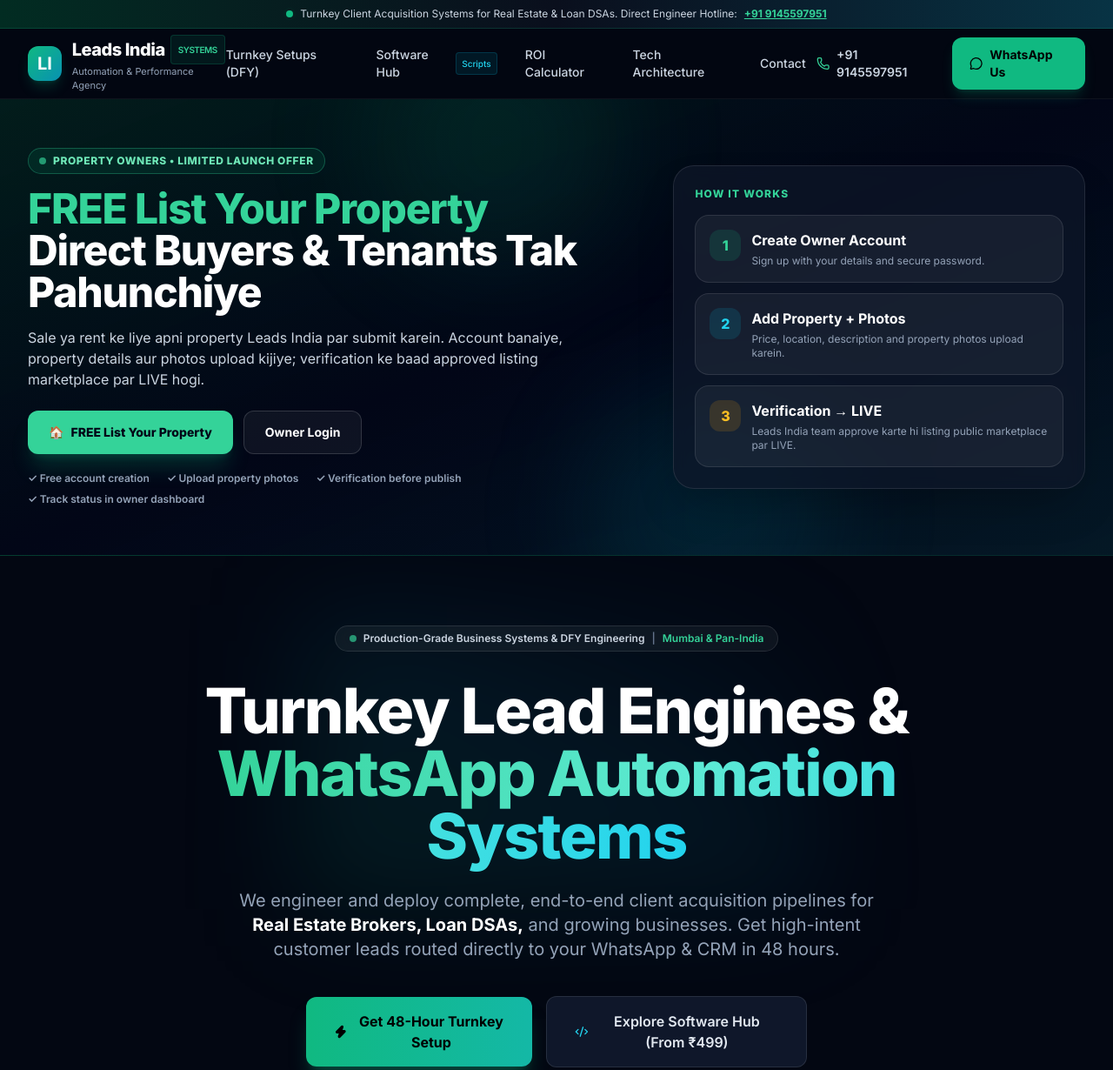
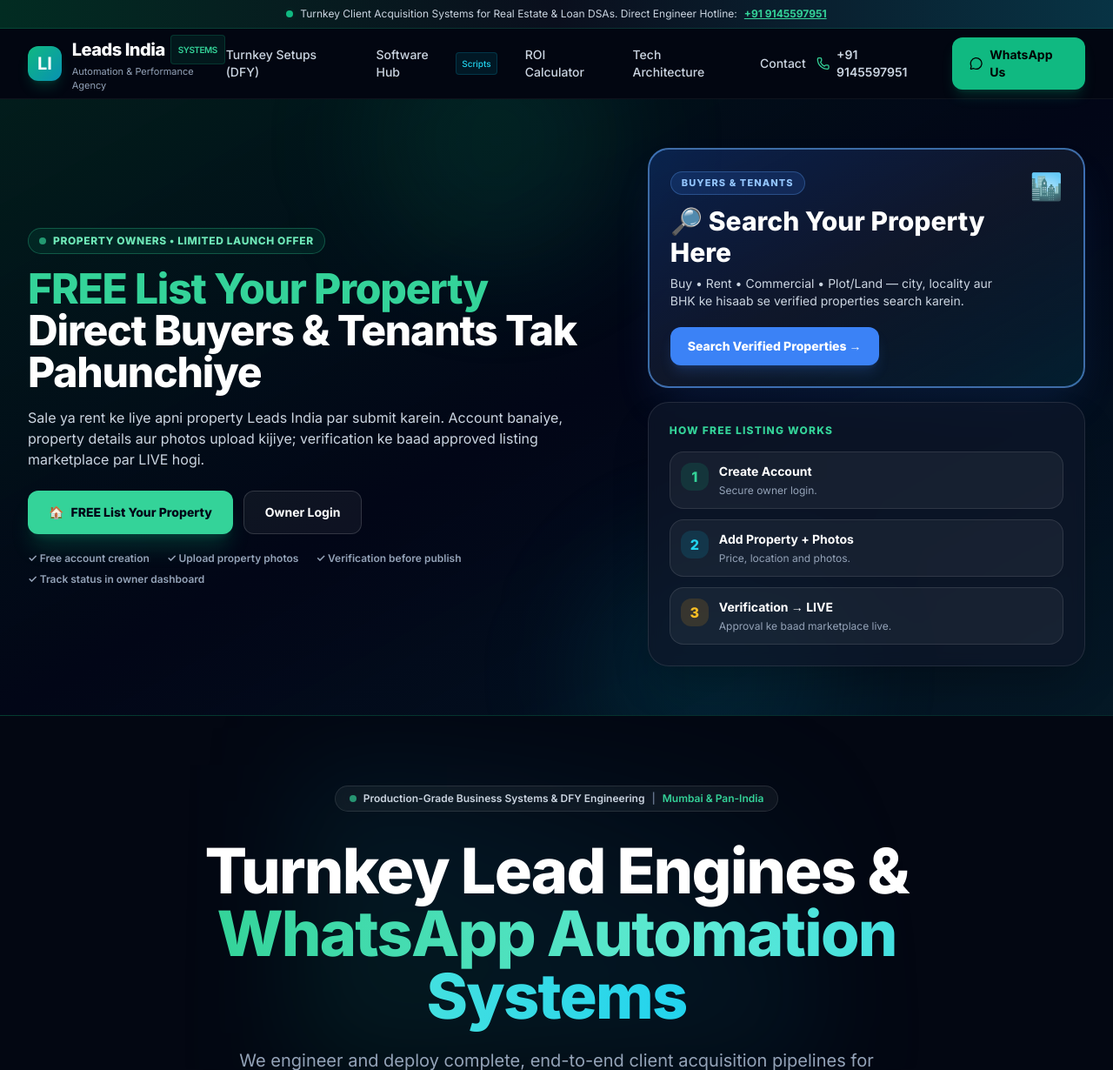
Before and after one commit to primesolution1998-cloud/leadsindia-website, a PHP site: page / in a window 1280 px wide. Shown: the top 1230 px of the page at 87% size. Run offline with PHP 8.4, Linux system fonts and the light colour scheme; some libraries are stand-ins or nearby versions.

Commit message:
Add highlighted property search card to homepage campaign block

```diff
--- a/property-owner-campaign-block.php
+++ b/property-owner-campaign-block.php
@@ -7,7 +7,7 @@
     <div class="absolute -bottom-24 right-1/4 h-72 w-72 rounded-full bg-cyan-500/10 blur-3xl"></div>
   </div>
   <div class="relative max-w-7xl mx-auto px-4 sm:px-6 lg:px-8 py-10 lg:py-14">
-    <div class="grid lg:grid-cols-[1.2fr_.8fr] gap-8 items-center">
+    <div class="grid lg:grid-cols-[1.15fr_.85fr] gap-8 items-center">
       <div>
         <div class="inline-flex items-center gap-2 rounded-full border border-emerald-400/30 bg-emerald-500/10 px-3 py-1.5 text-xs font-extrabold uppercase tracking-wider text-emerald-300">
           <span class="h-2 w-2 rounded-full bg-emerald-400 animate-pulse"></span>
@@ -21,26 +21,25 @@
           Sale ya rent ke liye apni property Leads India par submit karein. Account banaiye, property details aur photos upload kijiye; verification ke baad approved listing marketplace par LIVE hogi.
         </p>
         <div class="mt-6 flex flex-col sm:flex-row gap-3">
-          <a href="/owner/register.php" class="inline-flex items-center justify-center gap-2 rounded-xl bg-emerald-400 hover:bg-emerald-300 px-6 py-3.5 text-sm font-black text-slate-950 shadow-xl shadow-emerald-500/20 transition">
-            <span>🏠</span> FREE List Your Property
-          </a>
-          <a href="/owner/login.php" class="inline-flex items-center justify-center gap-2 rounded-xl border border-white/15 bg-white/5 hover:bg-white/10 px-6 py-3.5 text-sm font-bold text-white transition">
-            Owner Login
-          </a>
+          <a href="/owner/register.php" class="inline-flex items-center justify-center gap-2 rounded-xl bg-emerald-400 hover:bg-emerald-300 px-6 py-3.5 text-sm font-black text-slate-950 shadow-xl shadow-emerald-500/20 transition"><span>🏠</span> FREE List Your Property</a>
+          <a href="/owner/login.php" class="inline-flex items-center justify-center gap-2 rounded-xl border border-white/15 bg-white/5 hover:bg-white/10 px-6 py-3.5 text-sm font-bold text-white transition">Owner Login</a>
         </div>
         <div class="mt-5 flex flex-wrap gap-x-5 gap-y-2 text-xs font-semibold text-slate-400">
-          <span>✓ Free account creation</span>
-          <span>✓ Upload property photos</span>
-          <span>✓ Verification before publish</span>
-          <span>✓ Track status in owner dashboard</span>
+          <span>✓ Free account creation</span><span>✓ Upload property photos</span><span>✓ Verification before publish</span><span>✓ Track status in owner dashboard</span>
         </div>
       </div>
-      <div class="rounded-3xl border border-white/10 bg-slate-900/70 p-5 sm:p-6 shadow-2xl backdrop-blur">
-        <div class="text-xs font-black uppercase tracking-widest text-emerald-400">How it works</div>
-        <div class="mt-4 space-y-3">
-          <div class="flex gap-3 rounded-2xl border border-white/10 bg-white/5 p-4"><div class="flex h-9 w-9 shrink-0 items-center justify-center rounded-xl bg-emerald-500/15 font-black text-emerald-400">1</div><div><div class="font-bold text-white">Create Owner Account</div><div class="mt-1 text-xs text-slate-400">Sign up with your details and secure password.</div></div></div>
-          <div class="flex gap-3 rounded-2xl border border-white/10 bg-white/5 p-4"><div class="flex h-9 w-9 shrink-0 items-center justify-center rounded-xl bg-cyan-500/15 font-black text-cyan-400">2</div><div><div class="font-bold text-white">Add Property + Photos</div><div class="mt-1 text-xs text-slate-400">Price, location, description and property photos upload karein.</div></div></div>
-          <div class="flex gap-3 rounded-2xl border border-white/10 bg-white/5 p-4"><div class="flex h-9 w-9 shrink-0 items-center justify-center rounded-xl bg-amber-500/15 font-black text-amber-400">3</div><div><div class="font-bold text-white">Verification → LIVE</div><div class="mt-1 text-xs text-slate-400">Leads India team approve karte hi listing public marketplace par LIVE.</div></div></div>
+      <div class="space-y-4">
+        <a href="/search-property.html" class="block rounded-3xl border-2 border-blue-400/60 bg-gradient-to-br from-blue-600/25 via-slate-900 to-cyan-500/10 p-5 sm:p-6 shadow-2xl shadow-blue-500/15 hover:border-blue-300 hover:-translate-y-0.5 transition">
+          <div class="flex items-start justify-between gap-4"><div><div class="inline-flex items-center rounded-full bg-blue-500/15 border border-blue-400/30 px-3 py-1 text-[11px] font-black uppercase tracking-widest text-blue-300">BUYERS & TENANTS</div><h3 class="mt-3 text-2xl sm:text-3xl font-black text-white">🔎 Search Your Property Here</h3><p class="mt-2 text-sm text-slate-300">Buy • Rent • Commercial • Plot/Land — city, locality aur BHK ke hisaab se verified properties search karein.</p></div><span class="text-3xl">🏙️</span></div>
+          <div class="mt-5 inline-flex items-center justify-center rounded-xl bg-blue-500 hover:bg-blue-400 px-5 py-3 text-sm font-black text-white shadow-lg shadow-blue-500/20">Search Verified Properties →</div>
+        </a>
+        <div class="rounded-3xl border border-white/10 bg-slate-900/70 p-5 sm:p-6 shadow-2xl backdrop-blur">
+          <div class="text-xs font-black uppercase tracking-widest text-emerald-400">How FREE Listing Works</div>
+          <div class="mt-4 grid sm:grid-cols-3 lg:grid-cols-1 gap-3">
+            <div class="flex gap-3 rounded-2xl border border-white/10 bg-white/5 p-3"><div class="flex h-8 w-8 shrink-0 items-center justify-center rounded-xl bg-emerald-500/15 font-black text-emerald-400">1</div><div><div class="font-bold text-white text-sm">Create Account</div><div class="mt-1 text-xs text-slate-400">Secure owner login.</div></div></div>
+            <div class="flex gap-3 rounded-2xl border border-white/10 bg-white/5 p-3"><div class="flex h-8 w-8 shrink-0 items-center justify-center rounded-xl bg-cyan-500/15 font-black text-cyan-400">2</div><div><div class="font-bold text-white text-sm">Add Property + Photos</div><div class="mt-1 text-xs text-slate-400">Price, location and photos.</div></div></div>
+            <div class="flex gap-3 rounded-2xl border border-white/10 bg-white/5 p-3"><div class="flex h-8 w-8 shrink-0 items-center justify-center rounded-xl bg-amber-500/15 font-black text-amber-400">3</div><div><div class="font-bold text-white text-sm">Verification → LIVE</div><div class="mt-1 text-xs text-slate-400">Approval ke baad marketplace live.</div></div></div>
+          </div>
         </div>
       </div>
     </div>
```
